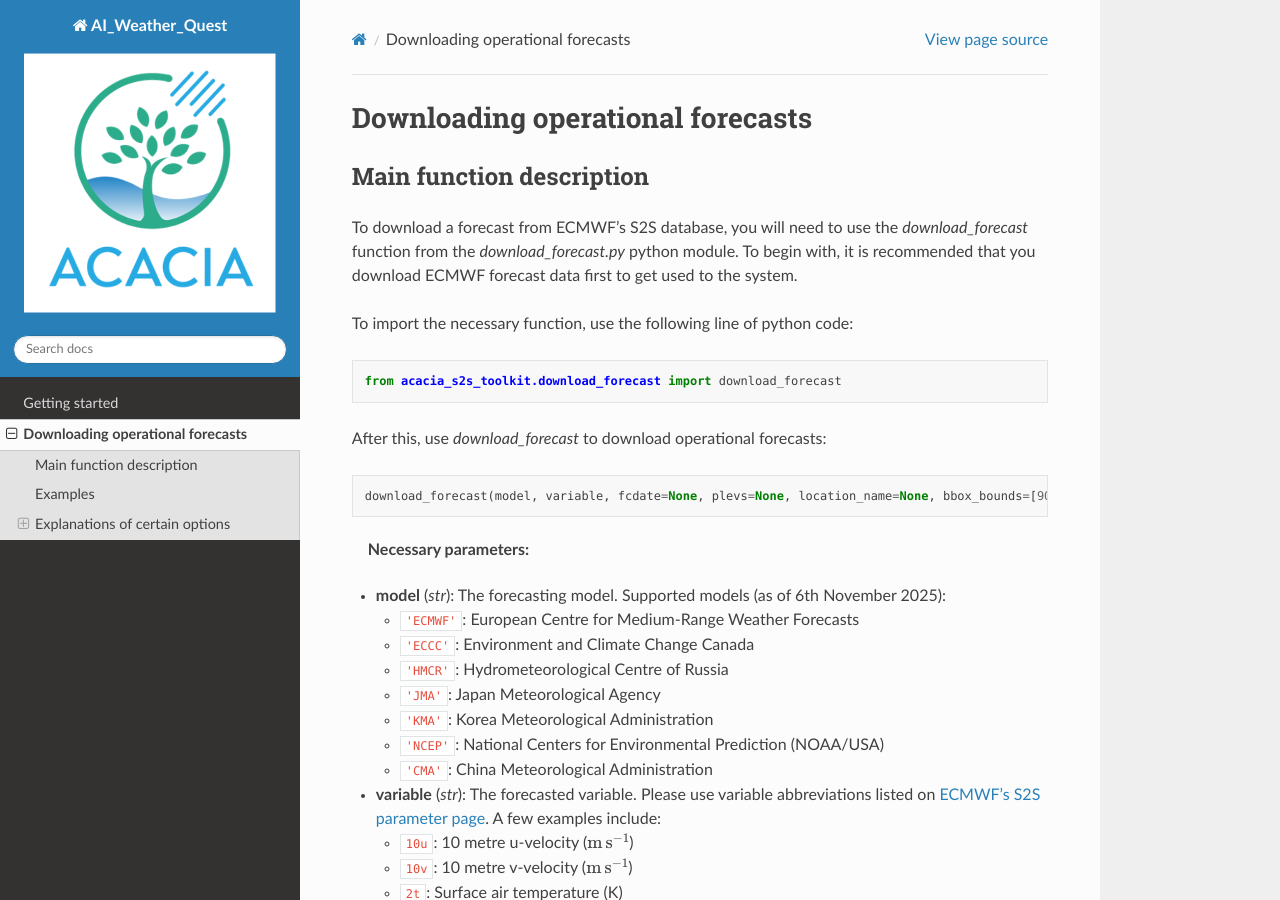
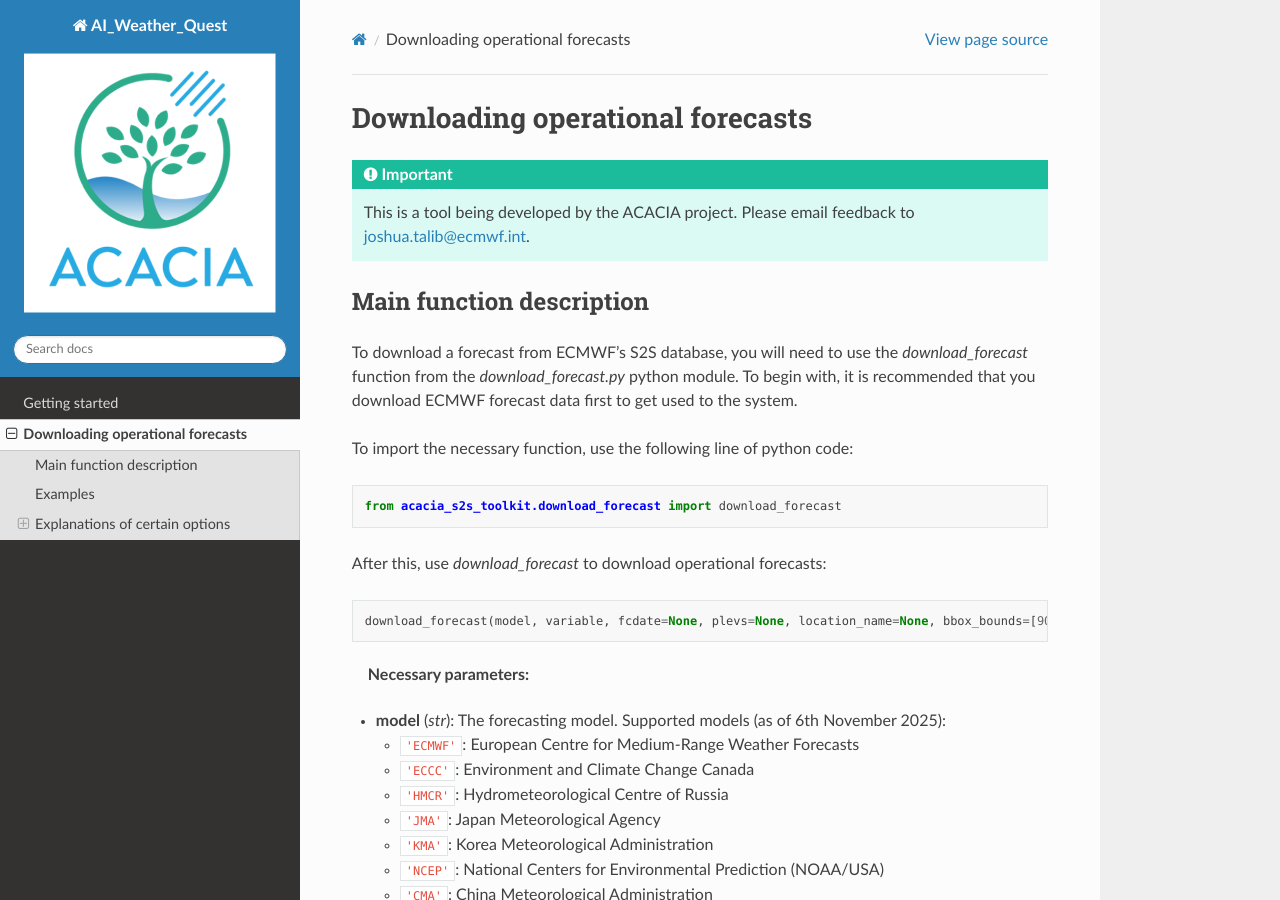
Before and after one commit to joshuatalib/acacia_s2s_toolkit, a Sphinx documentation site: the page built from docs/source/download_forecasts.rst, in a window 1280 px wide and 900 px high. Built offline with Sphinx 7.4.7 and the Read the Docs theme 3.1.0, drawn with Linux system fonts in a browser that asks for light colours.

Commit message:
Update download_forecasts.rst

```diff
--- a/docs/source/download_forecasts.rst
+++ b/docs/source/download_forecasts.rst
@@ -1,5 +1,8 @@
 Downloading operational forecasts
 =====
+
+.. important::
+    This is a tool being developed by the ACACIA project. Please email feedback to joshua.talib@ecmwf.int.
 
 Main function description
 -----------
```
